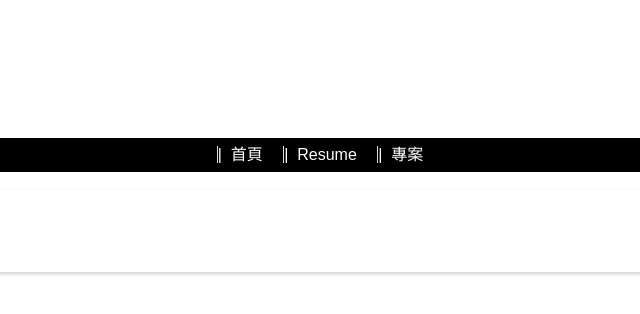
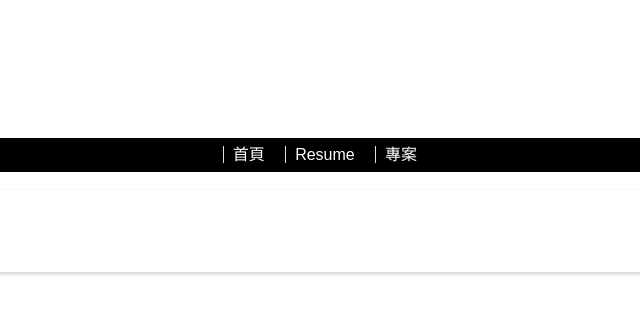
Before and after one commit to MikeHuang0618/mikehuang0618.github.io, a plain HTML site: page project.html in a window 1280 px wide. Shown: the full height of the page, 320-960 px from the left. Drawn offline with Linux system fonts and the light colour scheme.

Commit message:
Update project.html

```diff
--- a/project.html
+++ b/project.html
@@ -27,9 +27,9 @@
 
         <nav class="navigation"> <!-- 導覽列設定開始-->
            <ul>
-                <li><a href="index.html">|&nbsp;&nbsp;首頁</a></li>
-                <li><a href="resume.html">|&nbsp;&nbsp;Resume</a></li>
-                <li><a href="project.html">|&nbsp;&nbsp;專案</a></li>
+                <li><a href="index.html">&nbsp;&nbsp;首頁</a></li>
+                <li><a href="resume.html">&nbsp;&nbsp;Resume</a></li>
+                <li><a href="project.html">&nbsp;&nbsp;專案</a></li>
             </ul>
         </nav>                   <!-- 導覽列設定結束-->
     </header>
```
